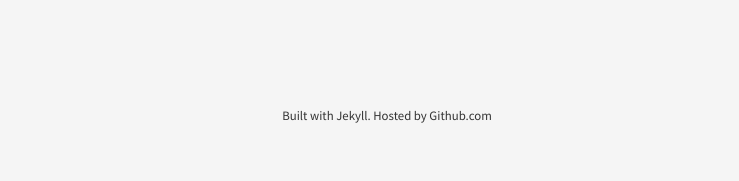
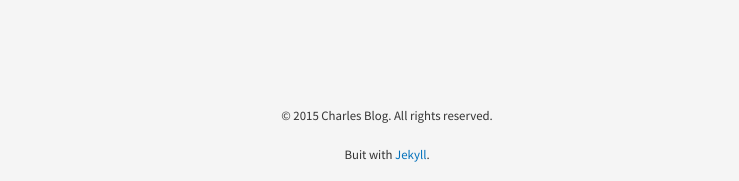
Before and after one commit to JavaCS3/blog, a Jekyll site: the page built from _posts/2013-11-25-September-to-November.md, in a window 1280 px wide and 900 px high, scrolled down 1606 px. Shown: the part 716-897 px from the top of the window, without its empty margins (253-992 px from the left). Built offline with Jekyll 4.4.1, drawn with Linux system fonts in a browser that asks for light colours; nearby versions of some CDN libraries; Markdown is read by kramdown in place of the engine named in the settings; before the commit the page ends 2467 px from its top, so only the background shows below that.

Commit message:
change footer

```diff
--- a/_layouts/default.html
+++ b/_layouts/default.html
@@ -17,9 +17,8 @@
       {{ content }}
 
       <footer>
-        <p>
-          Built with Jekyll. Hosted by Github.com
-        </p>
+        <p>© 2015 Charles Blog. All rights reserved.</p>
+        <p>Buit with <a href="http://jekyllrb.com/">Jekyll</a>.</p>
       </footer>
     </div>
 
--- a/_posts/2013-11-25-September-to-November.md
+++ b/_posts/2013-11-25-September-to-November.md
@@ -4,17 +4,17 @@ category: life
 title: September To November
 ---
 
-## Preface
+### Preface
 
 距离上次发文章已经很久了，由于最近确实比较忙没有很多的空余时间来写Blog，而且对于Cinema 4D和Coding两个板块由于最近忙着找工作什么的，就没很多时间研究者两块爱好了。还好最近有空了，我会时不时的继续写点东西的，希望大家支持。
 
-## September To November
+### September To November
 
 经历了小学、初中、高中、最后或许是大学或许不是。现在，轮到我们开始走向社会了。突然发现，时间过得很快，一转眼你就长大成人了。或许你还在沉浸在无忧无虑的学生时代。然而，时间不等人，什么阶段该做什么事，从来不是由你决定。现在的我们得对我们的未来负责，得好好想想自己想成为什么人。或许轮到现在再考虑这些确实有点晚了，尤其是当你发现10年前或许你会听说过，你父母告诉你只要考上大学，然后找个好工作就圆满了之类的。所以那时你的目标就是好好地读书，考上一个大学，其他的什么都不用多想。这话放在10年前或许不假，然而放在现在，看着新闻里年年说着史上就业最难季，在学校上学的你可能感觉不是很深刻。然而，当你满心欢喜的投出自己的简历的时候还幻想着会有许多公司打电话邀请你参加面试的时候，却发现投出去的简历杳无音讯或是回你一封拒绝信的时候多少不是滋味。当你在各种宣讲会到处奔波投着自己一份份单薄的简历后好不容易通过了简历筛选，却要面临着一次次的笔试和面试的筛选而又不一定能拿到最后的OFFER，我想许多人都会感慨道：人生是如此的艰难！
 
 当然，也许有一部分回去选择考研，或许出国深造等等。但是我觉得在此之前最好能有一个足够充分的理由来支持你。目前，读研究生的人数其实不比大学生的人少。然而，为了混个高点的文凭的人也占不少数。也有些人看到别人考研或者说不清楚未来想干啥而选择考研这也有相当的人数。对于那些真正想在学术上有所造诣的人，或者为了寻求高技能工作（这里是指对理论需要有很强专业背景的工作，如：研发人员）的人可能就少之又少了。因为事实上，对于研究生找工作不比本科生容易到哪里去，而且由于是研究生可选择的方向就更少了，因为你的研究方向限制了你。适合自己的才是最好的，或许你不适合做研究那么读研对你的意义可能不是很大。所以，对于考研的人们得好好想清楚自己的理由是充分的。
 
-## Experience
+### Experience
 
 虽然人生中有很多坎坷，但是它们都是我们人生中的一笔宝贵的财富，这些宝贵的经历都是我们成长道路中的一个个坚实的脚印。我们不都是这样一步一个脚印的走到现在么？那些未曾把我打倒的，必将使我变得更加坚强！Don't give up, just keep moving.....
 
```
